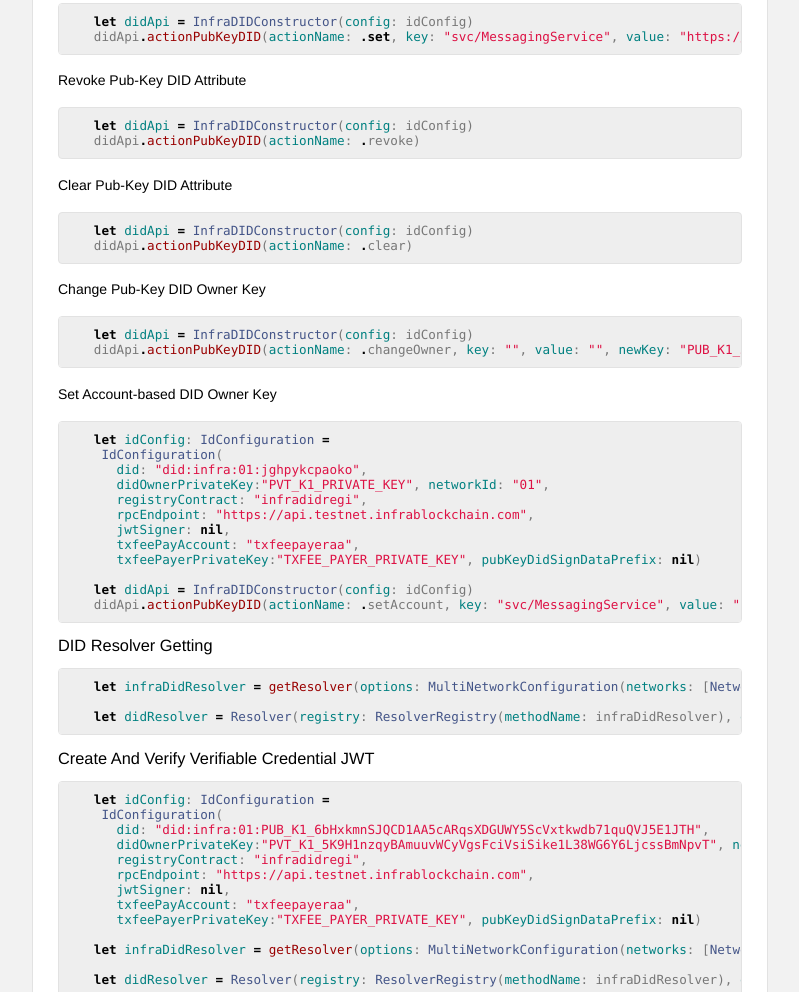
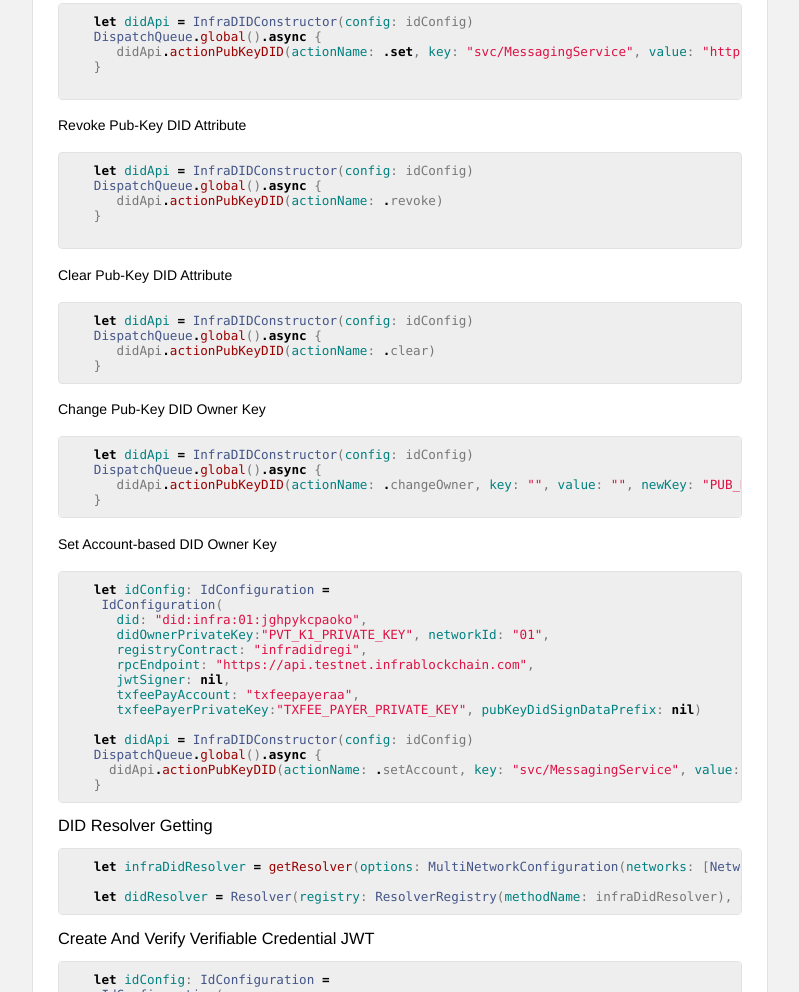
Before and after one commit to InfraBlockchain/Infra-DID-Swift, a plain HTML site: page docs/index.html in a window 1280 px wide. Shown: the part 1577-2569 px from the top of the page, without its empty margins (364-1163 px from the left). Drawn offline with Linux system fonts and the light colour scheme.

Commit message:
docs edit

```diff
--- a/docs/index.html
+++ b/docs/index.html
@@ -242,22 +242,32 @@
 
 <p>Set Pub-Key DID Attribute</p>
 <pre class="highlight swift"><code>   <span class="k">let</span> <span class="nv">didApi</span> <span class="o">=</span> <span class="kt">InfraDIDConstructor</span><span class="p">(</span><span class="nv">config</span><span class="p">:</span> <span class="n">idConfig</span><span class="p">)</span>
-   <span class="n">didApi</span><span class="o">.</span><span class="nf">actionPubKeyDID</span><span class="p">(</span><span class="nv">actionName</span><span class="p">:</span> <span class="o">.</span><span class="k">set</span><span class="p">,</span> <span class="nv">key</span><span class="p">:</span> <span class="s">"svc/MessagingService"</span><span class="p">,</span> <span class="nv">value</span><span class="p">:</span> <span class="s">"https://infradid.com/pk/3/mysvcr90"</span><span class="p">,</span> <span class="nv">newKey</span><span class="p">:</span> <span class="s">""</span><span class="p">)</span>
+   <span class="kt">DispatchQueue</span><span class="o">.</span><span class="nf">global</span><span class="p">()</span><span class="o">.</span><span class="k">async</span> <span class="p">{</span>
+      <span class="n">didApi</span><span class="o">.</span><span class="nf">actionPubKeyDID</span><span class="p">(</span><span class="nv">actionName</span><span class="p">:</span> <span class="o">.</span><span class="k">set</span><span class="p">,</span> <span class="nv">key</span><span class="p">:</span> <span class="s">"svc/MessagingService"</span><span class="p">,</span> <span class="nv">value</span><span class="p">:</span> <span class="s">"https://infradid.com/pk/3/mysvcr90"</span><span class="p">,</span> <span class="nv">newKey</span><span class="p">:</span> <span class="s">""</span><span class="p">)</span>
+   <span class="p">}</span>
+
 </code></pre>
 
 <p>Revoke Pub-Key DID Attribute</p>
 <pre class="highlight swift"><code>   <span class="k">let</span> <span class="nv">didApi</span> <span class="o">=</span> <span class="kt">InfraDIDConstructor</span><span class="p">(</span><span class="nv">config</span><span class="p">:</span> <span class="n">idConfig</span><span class="p">)</span>
-   <span class="n">didApi</span><span class="o">.</span><span class="nf">actionPubKeyDID</span><span class="p">(</span><span class="nv">actionName</span><span class="p">:</span> <span class="o">.</span><span class="n">revoke</span><span class="p">)</span>
+   <span class="kt">DispatchQueue</span><span class="o">.</span><span class="nf">global</span><span class="p">()</span><span class="o">.</span><span class="k">async</span> <span class="p">{</span>
+      <span class="n">didApi</span><span class="o">.</span><span class="nf">actionPubKeyDID</span><span class="p">(</span><span class="nv">actionName</span><span class="p">:</span> <span class="o">.</span><span class="n">revoke</span><span class="p">)</span>
+   <span class="p">}</span>
+
 </code></pre>
 
 <p>Clear Pub-Key DID Attribute</p>
 <pre class="highlight swift"><code>   <span class="k">let</span> <span class="nv">didApi</span> <span class="o">=</span> <span class="kt">InfraDIDConstructor</span><span class="p">(</span><span class="nv">config</span><span class="p">:</span> <span class="n">idConfig</span><span class="p">)</span>
-   <span class="n">didApi</span><span class="o">.</span><span class="nf">actionPubKeyDID</span><span class="p">(</span><span class="nv">actionName</span><span class="p">:</span> <span class="o">.</span><span class="n">clear</span><span class="p">)</span>
+   <span class="kt">DispatchQueue</span><span class="o">.</span><span class="nf">global</span><span class="p">()</span><span class="o">.</span><span class="k">async</span> <span class="p">{</span>
+      <span class="n">didApi</span><span class="o">.</span><span class="nf">actionPubKeyDID</span><span class="p">(</span><span class="nv">actionName</span><span class="p">:</span> <span class="o">.</span><span class="n">clear</span><span class="p">)</span>
+   <span class="p">}</span>
 </code></pre>
 
 <p>Change Pub-Key DID Owner Key</p>
 <pre class="highlight swift"><code>   <span class="k">let</span> <span class="nv">didApi</span> <span class="o">=</span> <span class="kt">InfraDIDConstructor</span><span class="p">(</span><span class="nv">config</span><span class="p">:</span> <span class="n">idConfig</span><span class="p">)</span>
-   <span class="n">didApi</span><span class="o">.</span><span class="nf">actionPubKeyDID</span><span class="p">(</span><span class="nv">actionName</span><span class="p">:</span> <span class="o">.</span><span class="n">changeOwner</span><span class="p">,</span> <span class="nv">key</span><span class="p">:</span> <span class="s">""</span><span class="p">,</span> <span class="nv">value</span><span class="p">:</span> <span class="s">""</span><span class="p">,</span> <span class="nv">newKey</span><span class="p">:</span> <span class="s">"PUB_K1_584qGNgteYFppoisbDz6vBFArrw3As8qeeRCekLepG4pJVrhJt"</span><span class="p">)</span>
+   <span class="kt">DispatchQueue</span><span class="o">.</span><span class="nf">global</span><span class="p">()</span><span class="o">.</span><span class="k">async</span> <span class="p">{</span>
+      <span class="n">didApi</span><span class="o">.</span><span class="nf">actionPubKeyDID</span><span class="p">(</span><span class="nv">actionName</span><span class="p">:</span> <span class="o">.</span><span class="n">changeOwner</span><span class="p">,</span> <span class="nv">key</span><span class="p">:</span> <span class="s">""</span><span class="p">,</span> <span class="nv">value</span><span class="p">:</span> <span class="s">""</span><span class="p">,</span> <span class="nv">newKey</span><span class="p">:</span> <span class="s">"PUB_K1_584qGNgteYFppoisbDz6vBFArrw3As8qeeRCekLepG4pJVrhJt"</span><span class="p">)</span>
+   <span class="p">}</span>
 </code></pre>
 
 <p>Set Account-based DID Owner Key</p>
@@ -272,7 +282,9 @@
       <span class="nv">txfeePayerPrivateKey</span><span class="p">:</span><span class="s">"TXFEE_PAYER_PRIVATE_KEY"</span><span class="p">,</span> <span class="nv">pubKeyDidSignDataPrefix</span><span class="p">:</span> <span class="kc">nil</span><span class="p">)</span>
 
    <span class="k">let</span> <span class="nv">didApi</span> <span class="o">=</span> <span class="kt">InfraDIDConstructor</span><span class="p">(</span><span class="nv">config</span><span class="p">:</span> <span class="n">idConfig</span><span class="p">)</span>
-   <span class="n">didApi</span><span class="o">.</span><span class="nf">actionPubKeyDID</span><span class="p">(</span><span class="nv">actionName</span><span class="p">:</span> <span class="o">.</span><span class="n">setAccount</span><span class="p">,</span> <span class="nv">key</span><span class="p">:</span> <span class="s">"svc/MessagingService"</span><span class="p">,</span> <span class="nv">value</span><span class="p">:</span> <span class="s">"https://infradid.com/acc/1/mysvcr7"</span><span class="p">,</span> <span class="nv">newKey</span><span class="p">:</span> <span class="s">""</span><span class="p">)</span>
+   <span class="kt">DispatchQueue</span><span class="o">.</span><span class="nf">global</span><span class="p">()</span><span class="o">.</span><span class="k">async</span> <span class="p">{</span>
+     <span class="n">didApi</span><span class="o">.</span><span class="nf">actionPubKeyDID</span><span class="p">(</span><span class="nv">actionName</span><span class="p">:</span> <span class="o">.</span><span class="n">setAccount</span><span class="p">,</span> <span class="nv">key</span><span class="p">:</span> <span class="s">"svc/MessagingService"</span><span class="p">,</span> <span class="nv">value</span><span class="p">:</span> <span class="s">"https://infradid.com/acc/1/mysvcr7"</span><span class="p">,</span> <span class="nv">newKey</span><span class="p">:</span> <span class="s">""</span><span class="p">)</span>
+   <span class="p">}</span>
 </code></pre>
 <h3 id='did-resolver-getting' class='heading'>DID Resolver Getting</h3>
 <pre class="highlight swift"><code>   <span class="k">let</span> <span class="nv">infraDidResolver</span> <span class="o">=</span> <span class="nf">getResolver</span><span class="p">(</span><span class="nv">options</span><span class="p">:</span> <span class="kt">MultiNetworkConfiguration</span><span class="p">(</span><span class="nv">networks</span><span class="p">:</span> <span class="p">[</span><span class="kt">NetworkConfiguration</span><span class="p">(</span><span class="nv">networkId</span><span class="p">:</span> <span class="s">"01"</span><span class="p">,</span> <span class="nv">registryContract</span><span class="p">:</span> <span class="s">"fmapkumrotfc"</span><span class="p">,</span>                                                                                  <span class="nv">rpcEndpoint</span><span class="p">:</span> <span class="s">"https://api.testnet.eos.io"</span><span class="p">)],</span> <span class="nv">noRevocationCheck</span><span class="p">:</span> <span class="kc">false</span><span class="p">))</span>
```
Also changed, not shown: docs/docsets/.docset/Contents/Resources/Documents/index.html, 1 other file.
